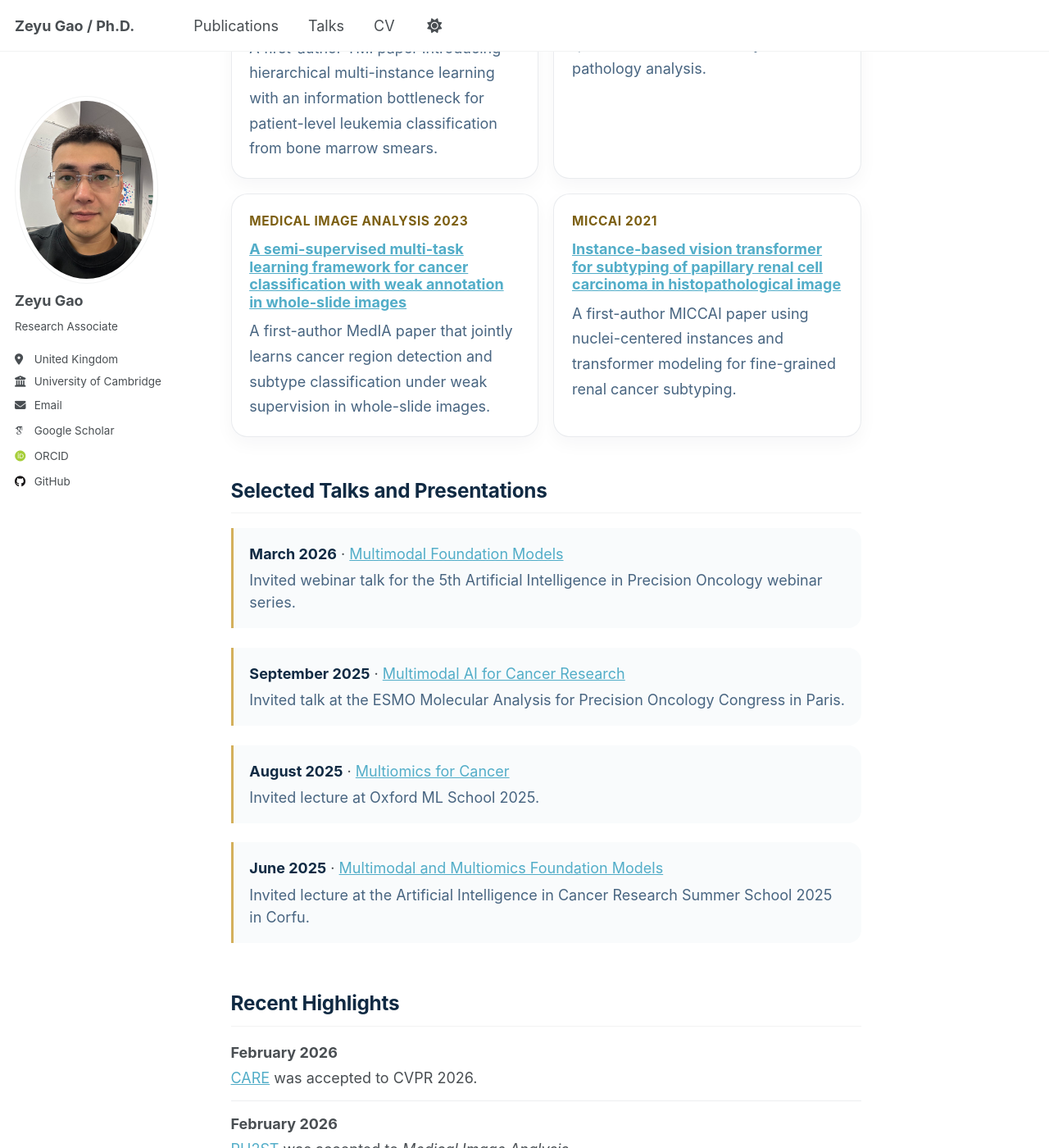
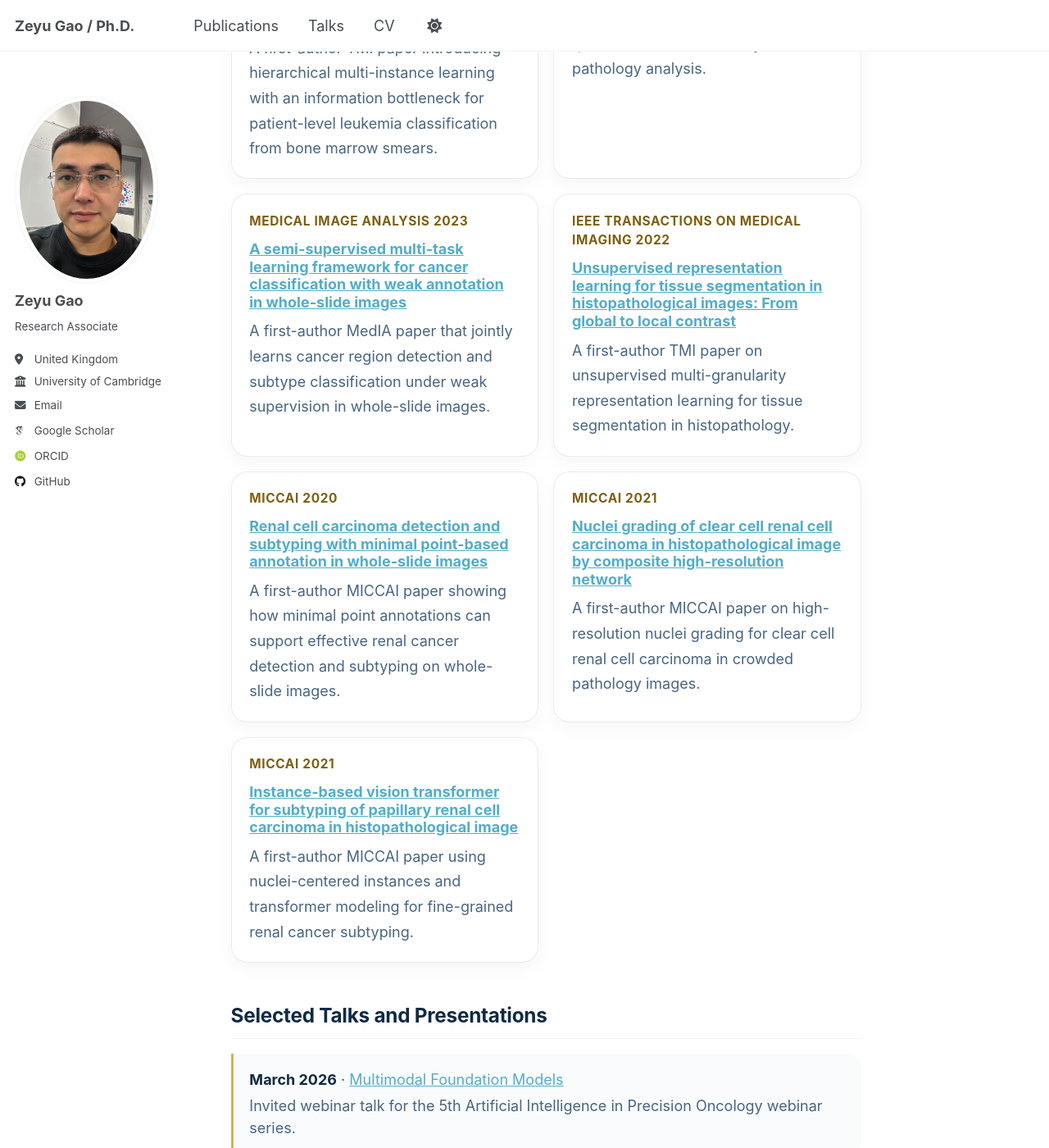
Before and after one commit to ZeyuGaoAi/ZeyuGaoAi.github.io, a Jekyll site: the page built from _pages/about.md, in a window 1280 px wide and 1400 px high, scrolled down 2025 px. Shown: the whole window at 82% size. Built offline with Jekyll 4.4.1, drawn with Linux system fonts in a browser that asks for light colours; some web fonts are replaced; a script that is not in the unit is left out.

Commit message:
Add TMI and MICCAI first-author papers to homepage

```diff
--- a/_pages/about.md
+++ b/_pages/about.md
@@ -83,6 +83,21 @@ redirect_from:
       <p>A first-author MedIA paper that jointly learns cancer region detection and subtype classification under weak supervision in whole-slide images.</p>
     </article>
     <article class="home-card">
+      <div class="home-card-meta">IEEE Transactions on Medical Imaging 2022</div>
+      <h3><a href="/publications/TMI2022/">Unsupervised representation learning for tissue segmentation in histopathological images: From global to local contrast</a></h3>
+      <p>A first-author TMI paper on unsupervised multi-granularity representation learning for tissue segmentation in histopathology.</p>
+    </article>
+    <article class="home-card">
+      <div class="home-card-meta">MICCAI 2020</div>
+      <h3><a href="/publications/MICCAI2020/">Renal cell carcinoma detection and subtyping with minimal point-based annotation in whole-slide images</a></h3>
+      <p>A first-author MICCAI paper showing how minimal point annotations can support effective renal cancer detection and subtyping on whole-slide images.</p>
+    </article>
+    <article class="home-card">
+      <div class="home-card-meta">MICCAI 2021</div>
+      <h3><a href="/publications/MICCAI2021_0/">Nuclei grading of clear cell renal cell carcinoma in histopathological image by composite high-resolution network</a></h3>
+      <p>A first-author MICCAI paper on high-resolution nuclei grading for clear cell renal cell carcinoma in crowded pathology images.</p>
+    </article>
+    <article class="home-card">
       <div class="home-card-meta">MICCAI 2021</div>
       <h3><a href="/publications/MICCAI2021_1/">Instance-based vision transformer for subtyping of papillary renal cell carcinoma in histopathological image</a></h3>
       <p>A first-author MICCAI paper using nuclei-centered instances and transformer modeling for fine-grained renal cancer subtyping.</p>
```
